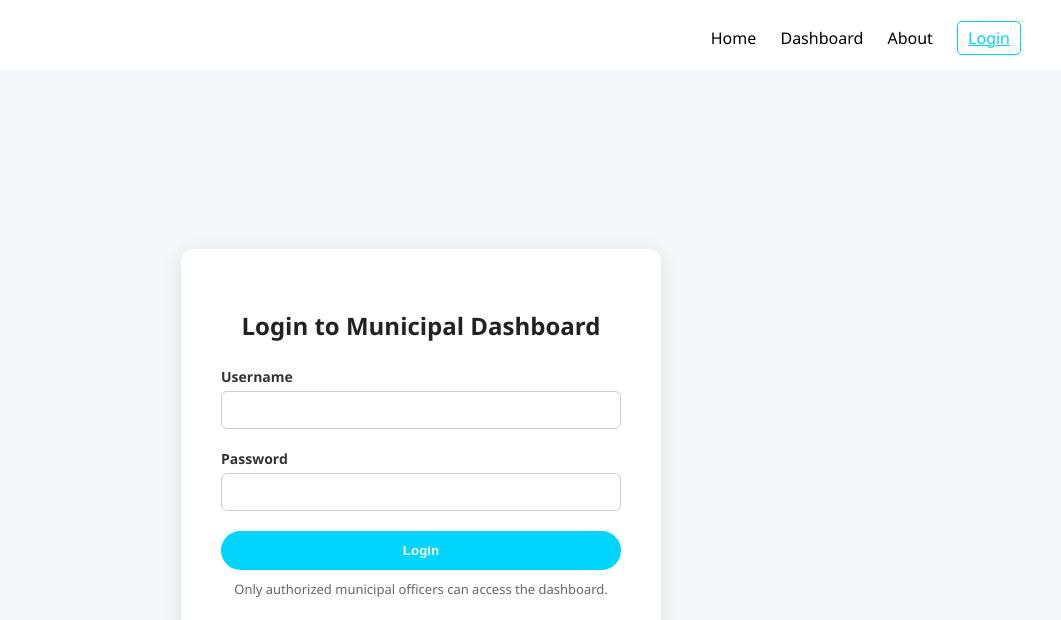
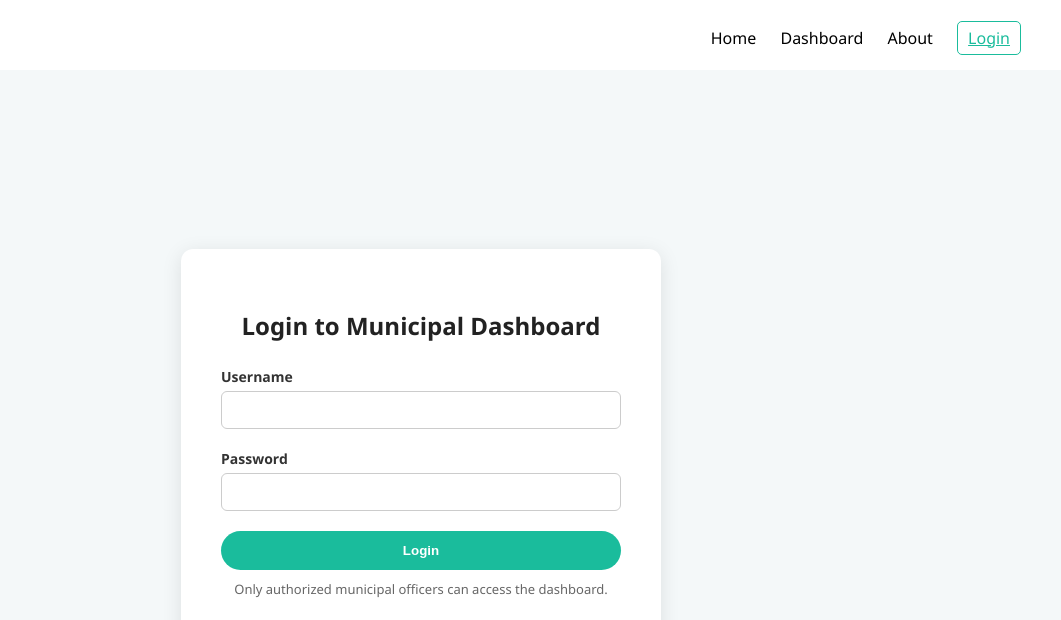
Before and after one commit to MathurakshiMahendrarajah/SmartBin_Website, a website with bundled scripts: page tabs/login.html in a window 1280 px wide. Shown: the top 620 px of the page, 219-1280 px from the left. Built offline with nearby package versions, Linux system fonts and the light colour scheme.

Commit message:
clr changed

```diff
--- a/css/login.css
+++ b/css/login.css
@@ -46,11 +46,11 @@ body {
 .nav-links a:hover,
 .nav-links a.active {
   text-decoration: underline;
-  color: #00d4ff;
+  color: #1abc9c;
 }
 
 .login-btn {
-  border: 1px solid #00d4ff;
+  border: 1px solid #1abc9c;
   padding: 5px 10px;
   border-radius: 5px;
 }
@@ -102,12 +102,12 @@ body {
 }
 
 .login-card input:focus {
-  border-color: #00d4ff;
+  border-color: #1abc9c;
   outline: none;
 }
 
 .login-card button {
-  background: #00d4ff;
+  background: #1abc9c;
   color: white;
   border: none;
   padding: 12px;
@@ -118,7 +118,7 @@ body {
 }
 
 .login-card button:hover {
-  background: #00b3cc;
+  background: #1abc9c;
 }
 
 .note {
--- a/css/style.css
+++ b/css/style.css
@@ -42,11 +42,11 @@ body {
 
 .nav-links a.active {
   text-decoration: underline;
-  color: #00d4ff;
+  color: #1abc9c;
 }
 
 .login-btn {
-  border: 1px solid #00d4ff;
+  border: 1px solid #1abc9c;
   padding: 5px 10px;
   border-radius: 5px;
 }
@@ -98,7 +98,7 @@ form {
 }
 
 .contact-card a {
-  color: #007bff;
+  color: #1abc9c;
   text-decoration: none;
 }
 
@@ -182,7 +182,7 @@ form {
 }
 
 .filter-btn.active {
-  background-color: #3498db;
+  background-color: #1abc9c;
   color: white;
 }
 
@@ -196,7 +196,7 @@ form {
 }
 
 .assign-track-btn {
-  background-color: #3498db;
+  background-color: #1abc9c;
   color: white;
   border: none;
   padding: 0.4rem 0.7rem;
@@ -204,7 +204,7 @@ form {
   cursor: pointer;
 }
 .assign-track-btn:hover {
-  background-color: #2980b9;
+  background-color: #1abc9c;
 }
 .bin-id {
   font-size: 1.3rem;
```
